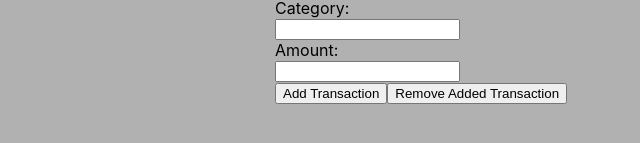
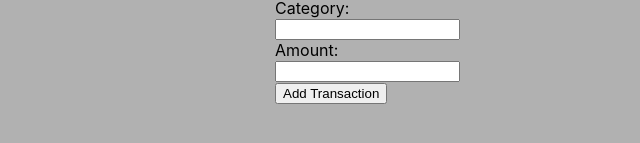
Before and after one commit to James-Kamau3/react-code-challenge1, a React (Create React App) app in the folder react-web/: page / in a window 1280 px wide. Shown: the part 199-342 px from the top of the page, without its empty margins (125-765 px from the left). Built offline with nearby package versions, Linux system fonts and the light colour scheme; no server answers.

Commit message:
Implemented Delete Function

```diff
--- a/react-web/src/components/Form.js
+++ b/react-web/src/components/Form.js
@@ -35,7 +35,7 @@ function Form() {
     <input type="number" value={amount}
     onChange={(e) => setAmount(e.target.value)}/><br></br>
     <button onClick={handleSubmit}>Add Transaction</button>
-    <button >Remove Added Transaction</button>
+
 
     </form>
     </div>
```
